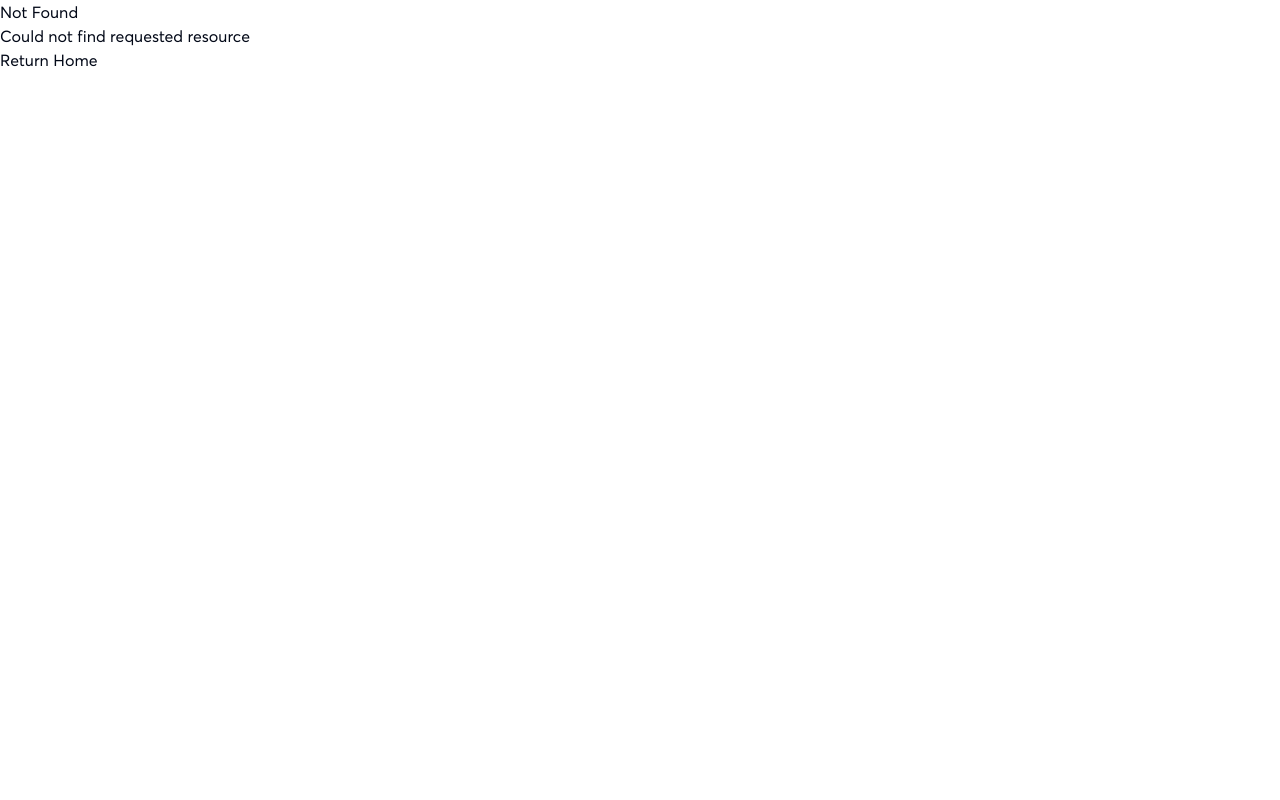
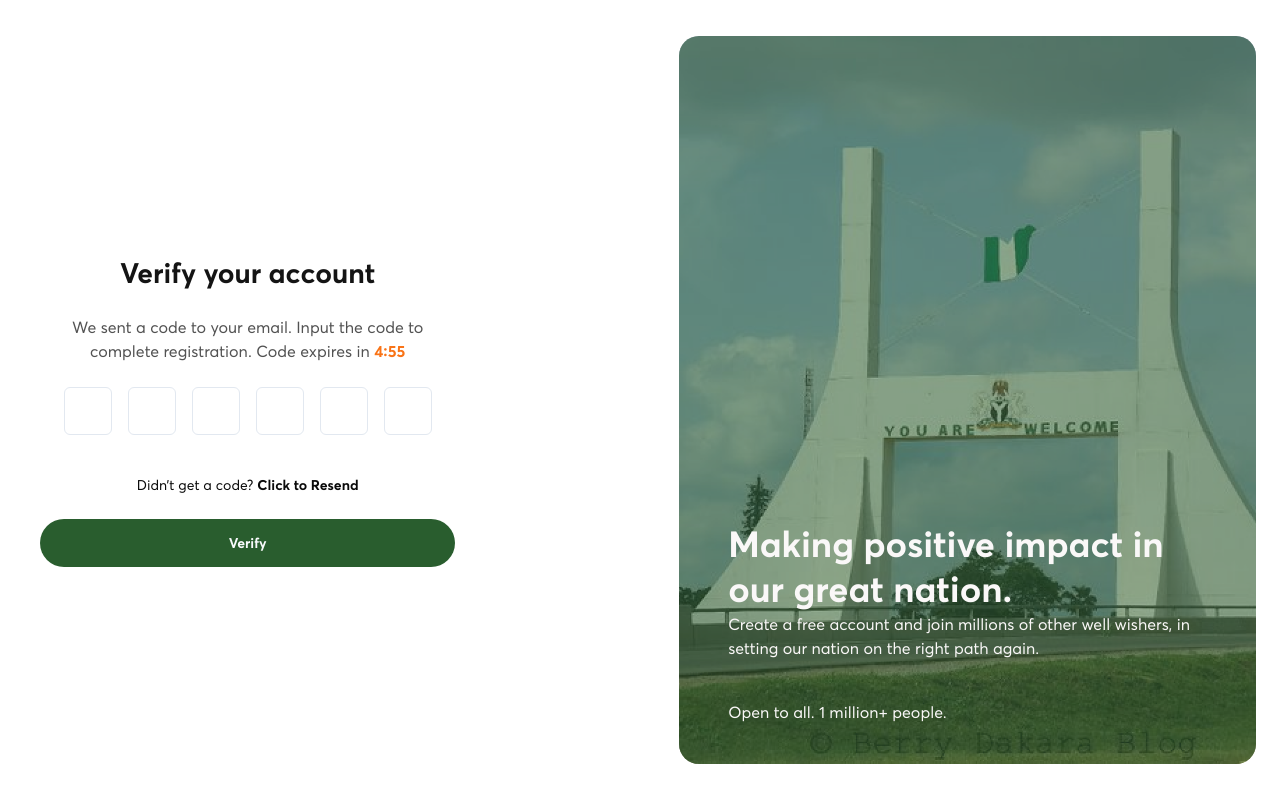
Before and after one commit to Ngelectionpolls-ng/ng-election-fe, a Next.js app: page /auth/verify-account in a window 1280 px wide. Before the commit this address had no page. Built offline with nearby package versions, Linux system fonts and the light colour scheme.

Commit message:
Feat: create verify account page

```diff
--- a/app/(auth)/auth/create-account/page.tsx
+++ b/app/(auth)/auth/create-account/page.tsx
@@ -35,13 +35,13 @@ function Page() {
     const onSubmit = (data: FieldValues) => {
         const payload = {
             accountType: selectedTab,
-            redirectUrl: "/auth/verify",
+            redirectUrl: "/auth/verify-account",
             ...data,
         };
         mutate(payload, {
             onSuccess: (response) => {
                 toast.success(response?.data?.message)
-                router.push("/")
+                router.push("/auth/verify-account")
             },
             onError: (error: any) => {
                 toast.error(error?.response?.data?.message)
--- /dev/null
+++ b/app/(auth)/auth/verify-account/page.tsx
@@ -0,0 +1,94 @@
+"use client";
+import { Button } from '@/components/ui/button';
+import { FieldValues, useForm } from 'react-hook-form';
+import { InputOTP, InputOTPGroup, InputOTPSlot } from '@/components/ui/otp-input';
+import AuthLayout from '../_component/authLayout';
+import { useState, useEffect } from 'react';
+import Link from 'next/link';
+
+function VerifyAccount() {
+    const [confirmation, setConfirmation] = useState(false);
+    const [timeLeft, setTimeLeft] = useState(300);
+    const { register, handleSubmit, setValue, formState: { errors } } = useForm<FieldValues>({ mode: "onChange" });
+
+    const headerTitle = "Verify your account";
+
+    const minutes = Math.floor(timeLeft / 60);
+    const seconds = timeLeft % 60;
+
+    const expiryTime = (
+        <span className='text-[#F97316] font-bold'>
+            {minutes}:{seconds < 10 ? `0${seconds}` : seconds}
+        </span>
+    );
+
+    const headerSubTitle = (
+        <>
+            We sent a code to your email. Input the code to complete registration. Code expires in {expiryTime}
+        </>
+    )
+
+    // Function to resend OTP
+    const handleResendOTP = () => {
+        console.log("OTP resent!");
+        setTimeLeft(300);
+    };
+
+    // Function to handle OTP submission
+    const onSubmit = (data: FieldValues) => {
+        const otpCode = data.otp;
+        console.log("OTP Code Submitted: ", otpCode);
+        setConfirmation(true);
+    };
+
+    // Countdown timer effect
+    useEffect(() => {
+        if (timeLeft <= 0) return;
+
+        const interval = setInterval(() => {
+            setTimeLeft((prev) => prev - 1);
+        }, 1000);
+
+        return () => clearInterval(interval);
+    }, [timeLeft]);
+
+    return (
+        <AuthLayout headerTitle={headerTitle} headerSubTitle='' confirmation={confirmation} bgImg='login-bg.png'>
+            {confirmation ? (
+                <>
+                    <Link href={'/auth/login'} className='inline-flex items-center w-full justify-center whitespace-nowrap rounded-[30px] text-sm font-medium ring-offset-background bg-primary text-primary-foreground hover:bg-primary/90 h-12 px-4 py-2 mt-6'>
+                        Login
+                    </Link>
+                </>
+            ) : (
+                <><div className='mt-6'>
+                    <p className='text-neutral-dark-1 text-center leading-[24px]'>{headerSubTitle}</p>
+                </div>
+                    <form onSubmit={handleSubmit(onSubmit)}>
+                        <div className='flex flex-col items-center gap-6 mt-6 w-full'>
+                            <InputOTP
+                                maxLength={6}
+                                {...register('otp', { required: 'OTP is required' })}
+                                onChange={(otp) => setValue('otp', otp)}
+                            >
+                                {[...Array(6)].map((_, index) => (
+                                    <InputOTPGroup key={index}>
+                                        <InputOTPSlot index={index} />
+                                    </InputOTPGroup>
+                                ))}
+                            </InputOTP>
+                            <div className='flex justify-center text-sm mt-4 font-light'>
+                                <p>Didn’t get a code?</p>
+                                <button type="button" onClick={handleResendOTP} className='font-bold hover:opacity-80 ml-1'>
+                                    Click to Resend
+                                </button>
+                            </div>
+                            <Button type='submit'>Verify</Button>
+                        </div>
+                    </form></>
+            )}
+        </AuthLayout>
+    );
+}
+
+export default VerifyAccount;
```
